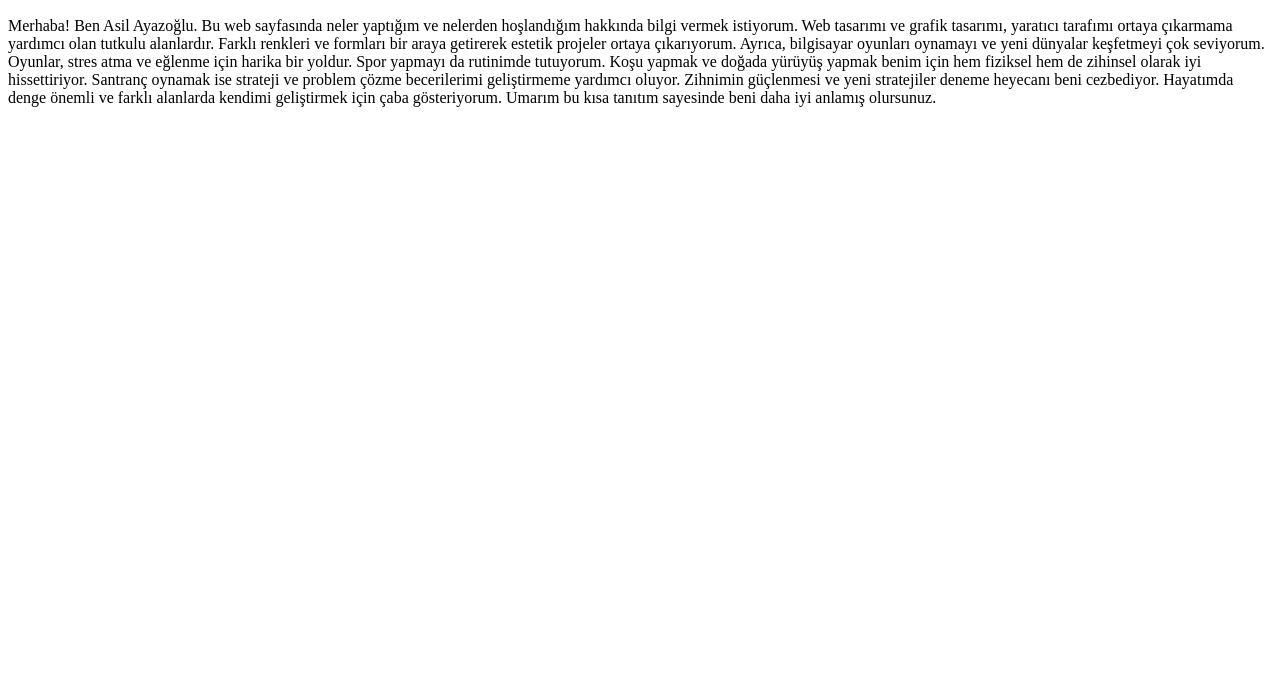
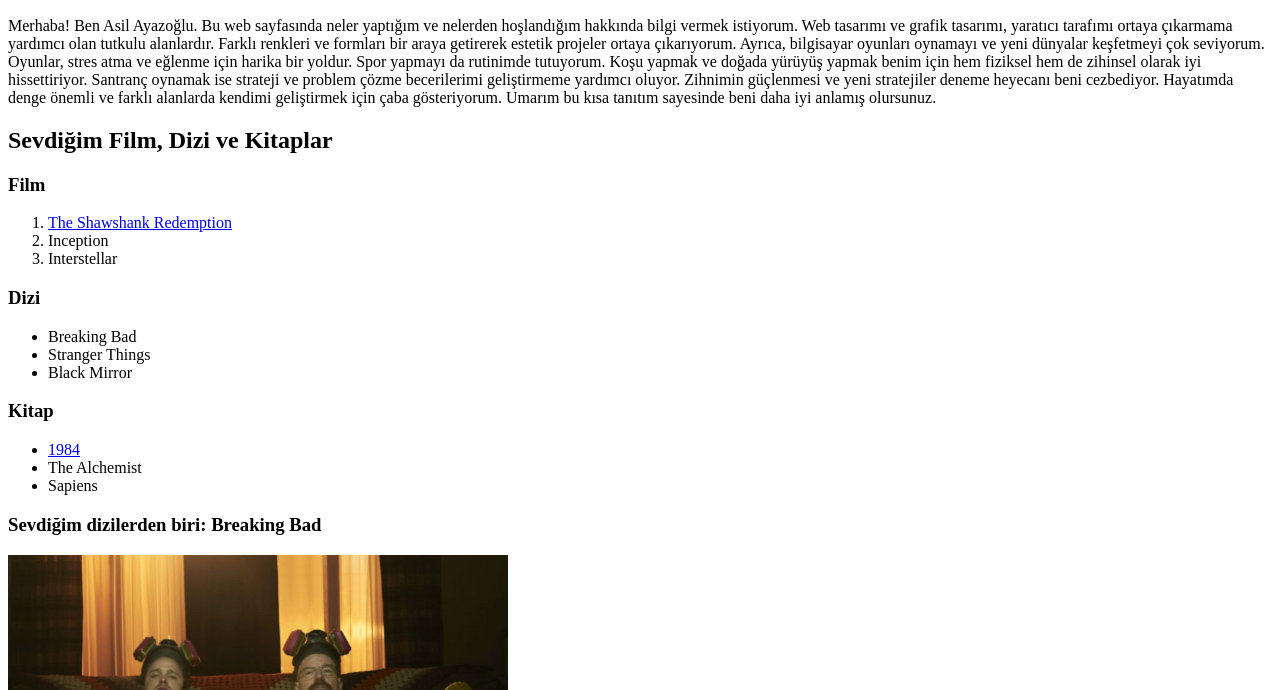
Before and after one commit to Asroyx/my-personal-website, a plain HTML site: page index.html in a window 1280 px wide. Shown: the part 110-800 px from the top of the page. Drawn offline with Linux system fonts and the light colour scheme.

Commit message:
Web page further elaborated

```diff
--- a/index.html
+++ b/index.html
@@ -28,5 +28,43 @@
       alanlarda kendimi geliştirmek için çaba gösteriyorum. Umarım bu kısa
       tanıtım sayesinde beni daha iyi anlamış olursunuz.
     </p>
+
+    <!-- Alt Başlık -->
+    <h2>Sevdiğim Film, Dizi ve Kitaplar</h2>
+
+    <!-- Sıralı Liste -->
+    <h3>Film</h3>
+    <ol>
+      <li>
+        <a href="https://www.imdb.com/title/tt0111161/"
+          >The Shawshank Redemption</a
+        >
+      </li>
+      <li>Inception</li>
+      <li>Interstellar</li>
+    </ol>
+
+    <!-- Sırasız Liste -->
+    <h3>Dizi</h3>
+    <ul>
+      <li>Breaking Bad</li>
+      <li>Stranger Things</li>
+      <li>Black Mirror</li>
+    </ul>
+
+    <!-- Sırasız Liste -->
+    <h3>Kitap</h3>
+    <ul>
+      <li>
+        <a href="https://www.goodreads.com/book/show/40961427-sapiens">1984</a>
+      </li>
+      <li>The Alchemist</li>
+      <li>Sapiens</li>
+    </ul>
+
+    <!-- Breaking Bad Resmi -->
+    <h3>Sevdiğim dizilerden biri: Breaking Bad</h3>
+
+    <img src="breaking-bad.jpg" alt="Breaking Bad" width="500" />
   </body>
 </html>
```
Also changed, not shown: breaking-bad.jpg (added).
